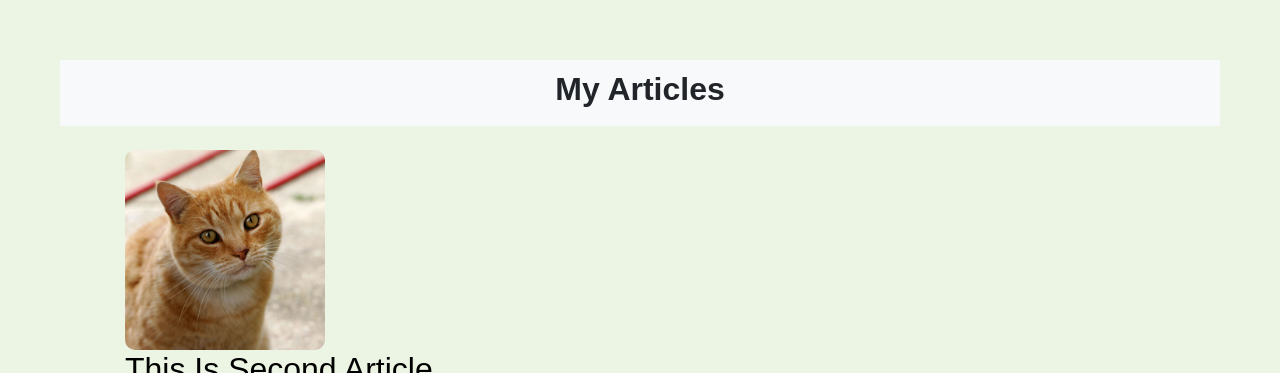
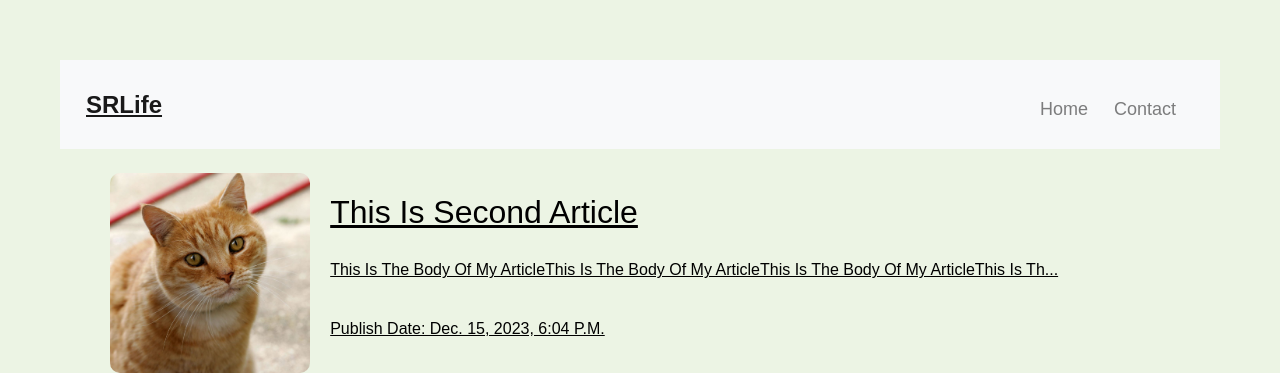
Before and after one commit to rohits144/blogsite, a Django app: page / in a window 1280 px wide. Shown: the top 373 px of the page. Run offline with Django 3.2, Linux system fonts and the light colour scheme; data comes from the database, SQL or seed files in the repository; both versions use the stored data as it was after the commit; some libraries are stand-ins or nearby versions.

Commit message:
friday commit

```diff
--- a/blog/models.py
+++ b/blog/models.py
@@ -1,15 +1,16 @@
 from django_extensions.db.models import TimeStampedModel
 from django.db import models
+from django.core.validators import URLValidator
+from django.core.exceptions import ValidationError
 
 
 class Article(TimeStampedModel):
-
     title = models.CharField(null=False, blank=False, max_length=100)
     body = models.TextField()
-    image = models.ImageField(null=True, blank=True)
+    image = models.ImageField(null=True, blank=True, default='Cat03.jpg')
     created = models.DateTimeField(auto_now_add=True)
     modified = models.DateTimeField(auto_now=True)
-    author = models.CharField(null=False, blank=False, max_length=100)
+    author = models.EmailField(null=True, blank=True, max_length=100)
 
     @property
     def get_created(self):
@@ -33,3 +34,31 @@ class Article(TimeStampedModel):
     @property
     def get_short_description(self):
         return self.body[:100] + "..."
+
+
+class Comment(TimeStampedModel):
+    article = models.ForeignKey(Article, on_delete=models.CASCADE)
+    body = models.TextField()
+    created = models.DateTimeField(auto_now_add=True)
+    username = models.EmailField(null=True, blank=True, max_length=100)
+
+    def __str__(self):
+        return self.body[:50] + "..."
+
+    @property
+    def get_created(self):
+        return self.created.strftime('%d-%m-%Y %H:%M')
+
+    def clean(self):
+        super().clean()
+        validate_url = URLValidator()
+        try:
+            validate_url(self.body)
+            raise ValidationError("Comments cannot contain URL links.")
+        except ValidationError:
+            pass
+
+    def save(self, *args, **kwargs):
+        if self.body is None or self.body == "":
+            raise ValidationError("Comment body cannot be null.")
+        super().save(*args, **kwargs)
--- a/blog/templates/article_detail.html
+++ b/blog/templates/article_detail.html
@@ -3,10 +3,10 @@
 
 {% block content %}
     <div class="article-detail">
-        <div style="display: flex; justify-content: center; align-items: center; height: 100vh;">
-            <img src="{{ article.image.url }}" alt="{{ article.title }}" style="width: 50vw;">
+        <div style="display: flex; justify-content: center; align-items: center; height: 80vh;">
+            <img src="{{ article.image.url }}" alt="{{ article.title }}" style="width: 40vw;">
         </div>
-        <h1 class="article-title">{{ article.title }}</h1>
+        <h1 class="article-title" style="text-decoration: underline;">{{ article.title }}</h1>
         <p class="article-body">{{ article.body }}</p>
         <p>Published on: {{ article.created }}</p>
     </div>
--- a/blog/templates/article_list.html
+++ b/blog/templates/article_list.html
@@ -8,22 +8,29 @@
         <ul>
             <a href="{% url 'article-detail' pk=article.id %}">
                 <div class="line-item">
+                    <div class="row">
                         <div class="image-container">
-                        <img src="{{ article.image.url }} " alt="Article image"
+                            <img src="{{ article.image.url }}" alt="Article image"
                                 style="max-width: 100%; max-height: 200px; border-radius: 10px;">
                         </div>
-                    <div class="title-container">
+                        <div class="title-container" style="padding: 10px;">
+                            <div class="item-container" style="padding: 10px;">
                                 <h2>{{ article.title }}</h2>
+                            </div>
+                            <div class="item-container" style="padding: 10px;">
                                 <p>{{ article.get_short_description }}</p>
+                            </div>
+                            <div class="item-container" style="padding: 10px;">
                                 <p>Publish Date: {{ article.created }}</p>
                             </div>
-
+                        </div>
+                    </div>
                 </div>
             </a>
         </ul>
     </div>
 </div>
-<hr>
+
 {% empty %}
 <p>No articles found.</p>
 {% endfor %}
--- a/blog/templates/base.html
+++ b/blog/templates/base.html
@@ -30,6 +30,21 @@
             font-weight: bold;
             color: #333;
             text-align: center;
+        }
+
+        .navbar-nav {
+            margin-top: 10px;
+        }
+
+        .navbar-nav li {
+            display: inline-block;
+            margin-right: 10px;
+        }
+
+        .navbar-nav li a {
+            color: #333;
+            text-decoration: none;
+            font-size: 18px;
         }
 
         main {
@@ -71,7 +86,23 @@
 
 <body>
     <header class="mb-4">
-        <h2 class="text-center font-weight-bold">My Articles</h2>
+        <nav class="navbar navbar-expand-lg navbar-light bg-light">
+            <a class="navbar-brand" href="#">SRLife</a>
+            <button class="navbar-toggler" type="button" data-toggle="collapse" data-target="#navbarNav"
+                aria-controls="navbarNav" aria-expanded="false" aria-label="Toggle navigation">
+                <span class="navbar-toggler-icon"></span>
+            </button>
+            <div class="collapse navbar-collapse" id="navbarNav">
+                <ul class="navbar-nav ml-auto">
+                    <li class="nav-item">
+                        <a class="nav-link" href="{% url 'article-list' %}">Home</a>
+                    </li>
+                    <li class="nav-item">
+                        <a class="nav-link" href="{% url 'contact' %}">Contact</a>
+                    </li>
+                </ul>
+            </div>
+        </nav>
     </header>
 
     <main class="container">
--- a/blog/urls.py
+++ b/blog/urls.py
@@ -3,12 +3,14 @@ from django.urls import path, include
 from django.conf.urls.static import static
 
 from .views import ArticleListView, ArticleDetailView
+from django.views.generic.base import TemplateView  # Add this line
 from blogsite import settings
 
 urlpatterns = [
     path('admin/', admin.site.urls, name='admin'),
     path('', ArticleListView.as_view(), name='article-list'),
     path('<int:pk>', ArticleDetailView.as_view(), name='article-detail'),
+    path('contact', TemplateView.as_view(template_name='contact.html'), name='contact'),
 
 ]
 
--- a/blogsite/urls.py
+++ b/blogsite/urls.py
@@ -2,6 +2,8 @@
 from django.contrib import admin
 from django.urls import path, include
 from django.views.generic import TemplateView
+from django.conf.urls.static import static
+from blogsite import settings
 
 from blog import urls as blog_urls
 
@@ -9,3 +11,5 @@ urlpatterns = [
     path('admin/', admin.site.urls),
     path('', include(blog_urls), name='articles'),
 ]
+
+urlpatterns += static(settings.MEDIA_URL, document_root=settings.MEDIA_ROOT)
```
Also changed, not shown: blog/templates/contact.html (added, +16 -0 lines), blog/templates/home.html (deleted, +0 -15 lines), blog/migrations/0001_initial.py (deleted), blog/migrations/0002_alter_article_image.py (deleted), blog/migrations/0003_auto_20220117_1548.py (deleted), blog/migrations/0004_article_author_alter_article_created_and_more.py (deleted), blog/migrations/0005_alter_article_image.py (deleted), db.sqlite3. Lines whose indentation alone changed are shown as unchanged.
